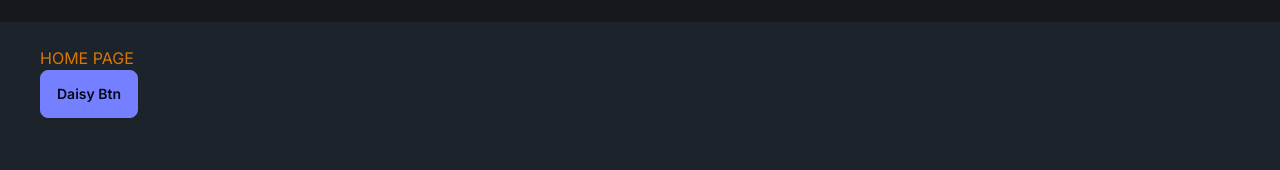
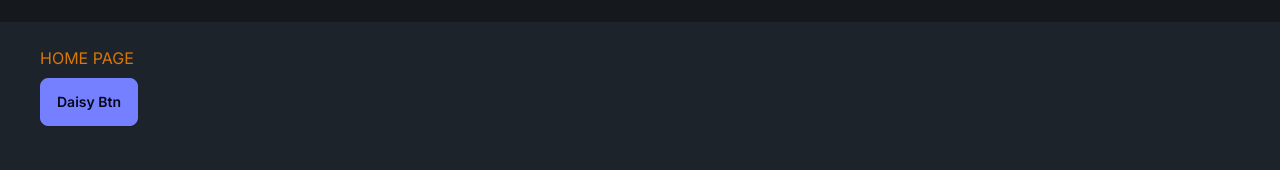
Before and after one commit to oleivahn/ehc-paytracker, a Next.js app: page / in a window 1280 px wide. Shown: the part 130-300 px from the top of the page. Built offline with nearby package versions, Linux system fonts and the light colour scheme.

Commit message:
Clean up

```diff
--- a/app/page.tsx
+++ b/app/page.tsx
@@ -6,7 +6,7 @@ export default function Home() {
   return (
     <>
       <p className="text-amber-600">HOME PAGE</p>
-      <button className="btn btn-primary">Daisy Btn</button>
+      <button className="btn btn-primary mt-2">Daisy Btn</button>
     </>
   );
 }
```
